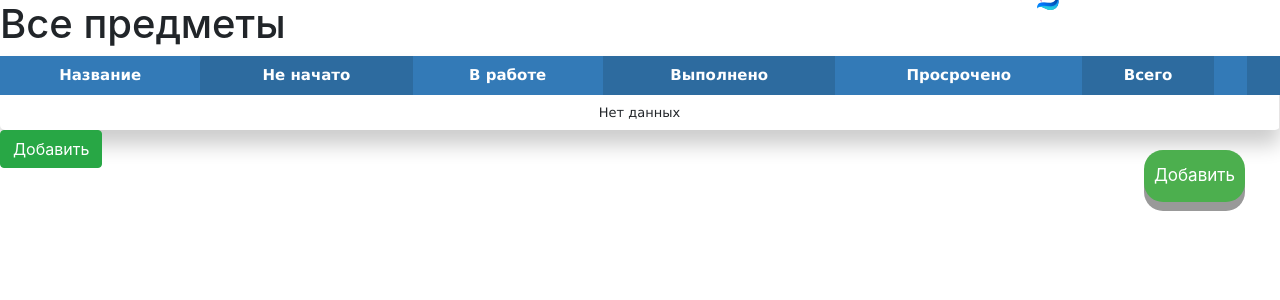
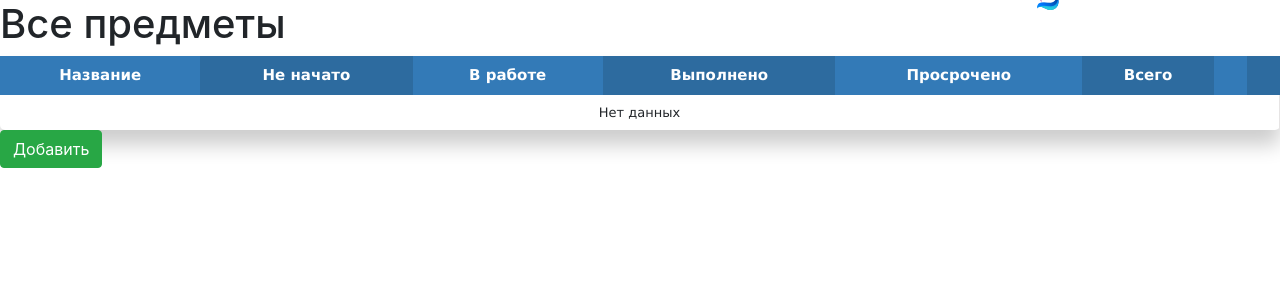
Before and after one commit to Trofmann/WorkControlService, a Django app: page /works/ in a window 1280 px wide. Shown: the part 56-356 px from the top of the page. Run offline with Django 4.2, Linux system fonts and the light colour scheme; the visitor is signed in with stand-in values (Sample User, id 1); data that the repository does not hold is empty; some libraries are stand-ins or nearby versions.

Commit message:
Забыл убрать

```diff
--- a/works/templates/works/subjects_list.html
+++ b/works/templates/works/subjects_list.html
@@ -60,8 +60,5 @@
             {% endfor %}
         {% endif %}
         </tbody>
-
     </table>
-
-    <a href="{% url 'works:add_subject' %}" class="button">Добавить</a>
 {% endblock table %}
```
